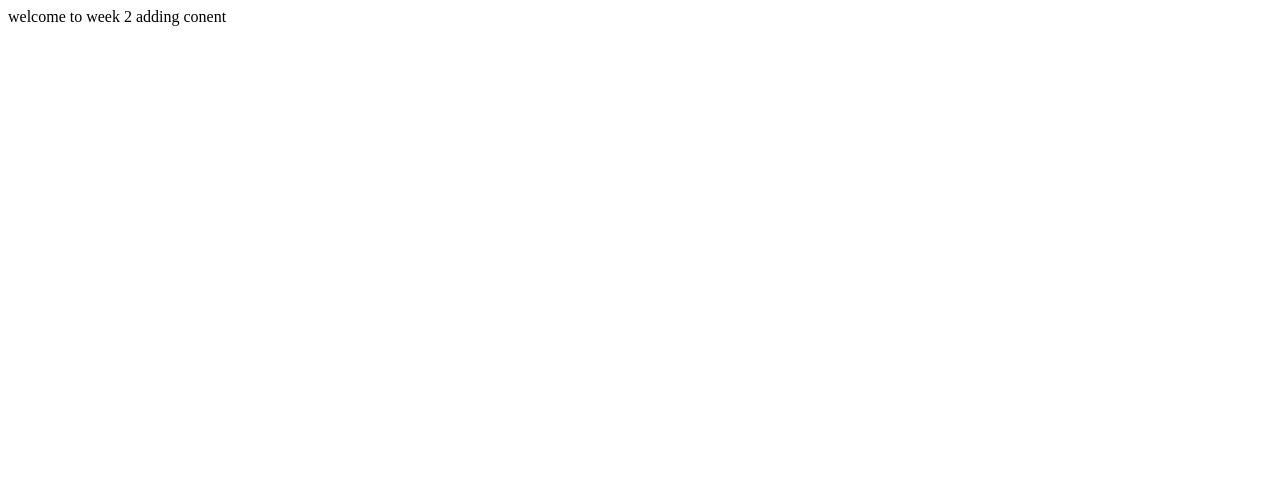
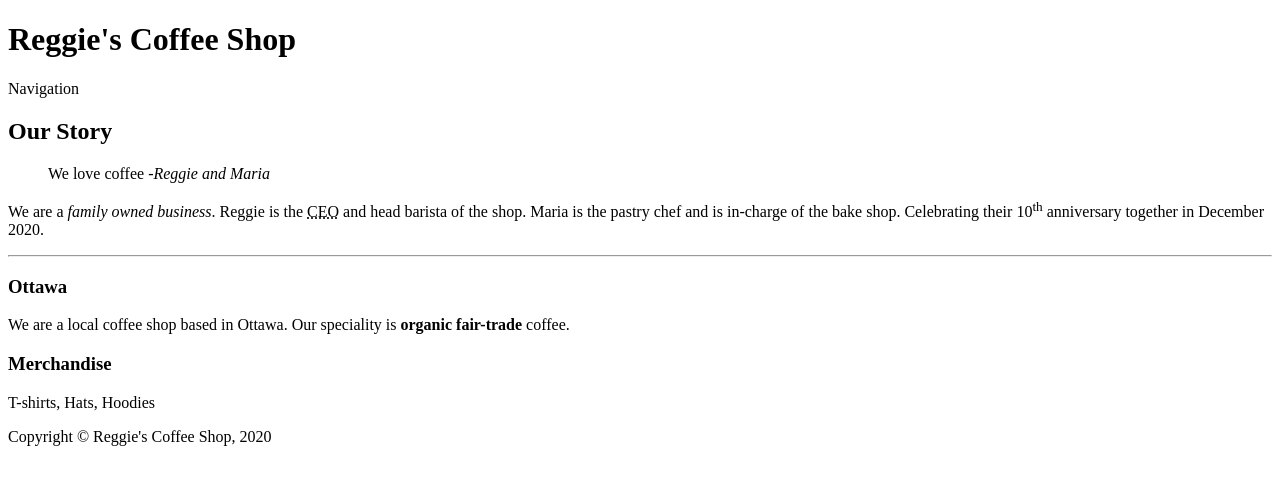
Before and after one commit to whit1045/whit1045.github.io, a plain HTML site: page week-2/index.html in a window 1280 px wide. Drawn offline with Linux system fonts and the light colour scheme.

Commit message:
Updating week-2 demo code

```diff
--- a/week-2/index.html
+++ b/week-2/index.html
@@ -1,4 +1,45 @@
-welcome to week 2
+<!DOCTYPE html>
+<html>
 
+<head>
+    <meta charset="UTF-8">
+    <title>Reggie's Coffee Shop - Home</title>
+</head>
 
-adding conent
+<body>
+    <!-- Command + /-->
+    <!-- This tag hides whatevers in it -->
+    <!-- page header-->
+    <header>
+        <h1>Reggie's Coffee Shop</h1>
+        <nav>Navigation</nav>
+    </header>
+    <!-- page content-->
+    <main>
+        <article>
+            <h2>Our Story</h2>
+            <blockquote>
+                We love coffee <cite> -Reggie and Maria</cite>
+            </blockquote>
+            <p>
+                We are a <em>family owned business</em>. Reggie is the <abbr title="Cheif Executive Officer">CEO</abbr> and head barista of the shop. Maria is the pastry chef and is in-charge of the bake shop. Celebrating their 10<sup>th</sup> anniversary together in December 2020.
+                <!-- alt + Z to wrap and unwrap the text -->
+            </p>
+            <hr>
+            <section>
+                <h3>Ottawa</h3>
+                <p> We are a local coffee shop based in Ottawa. Our speciality is <b>organic fair-trade</b> coffee.</p>
+            </section>
+        </article>
+        <aside>
+            <h3>Merchandise</h3>
+            <p>T-shirts, Hats, Hoodies</p>
+        </aside>
+    </main>
+    <footer>
+        <!-- HTML Entity &(copy/trade/reg/special symbol);-->
+        Copyright &copy; Reggie's Coffee Shop, 2020
+    </footer>
+</body>
+
+</html>
```
